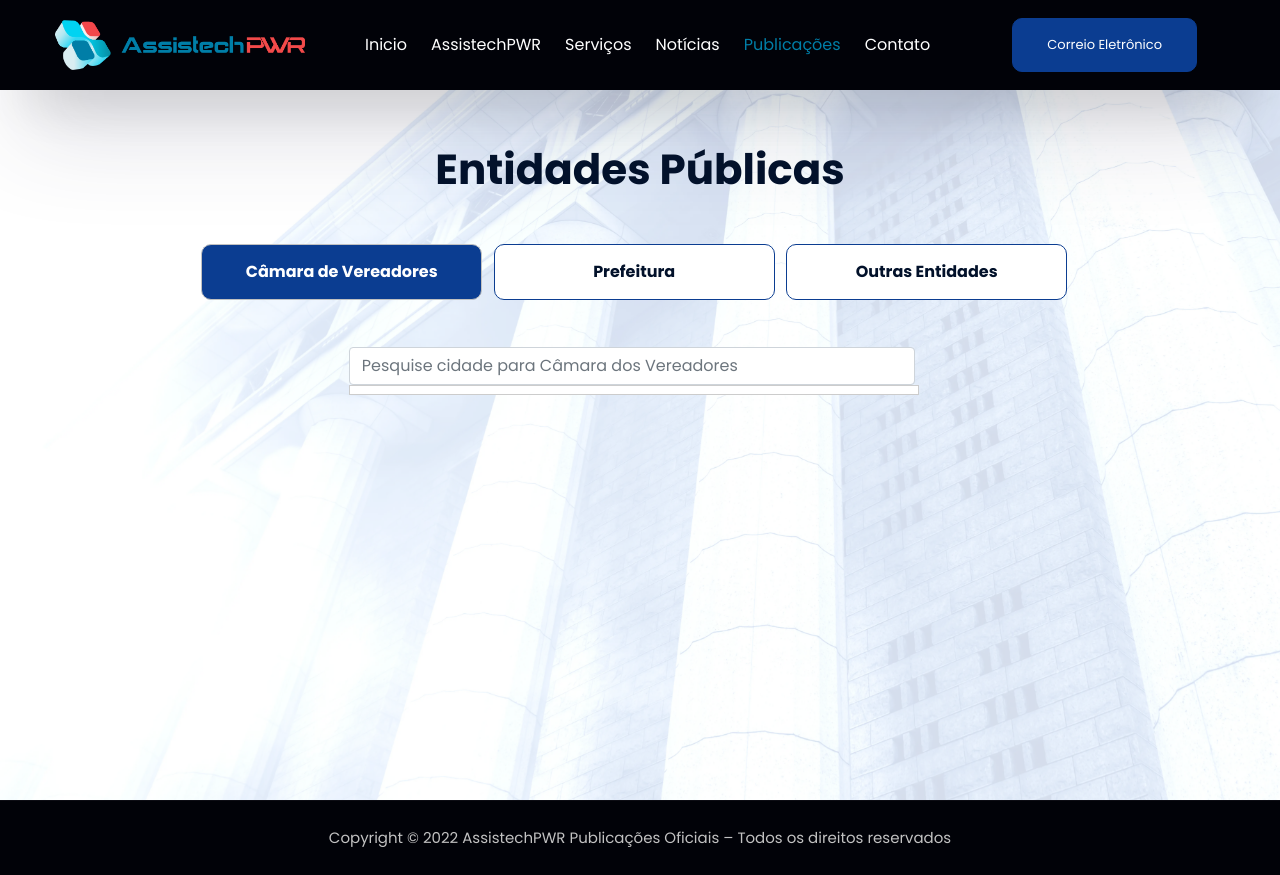
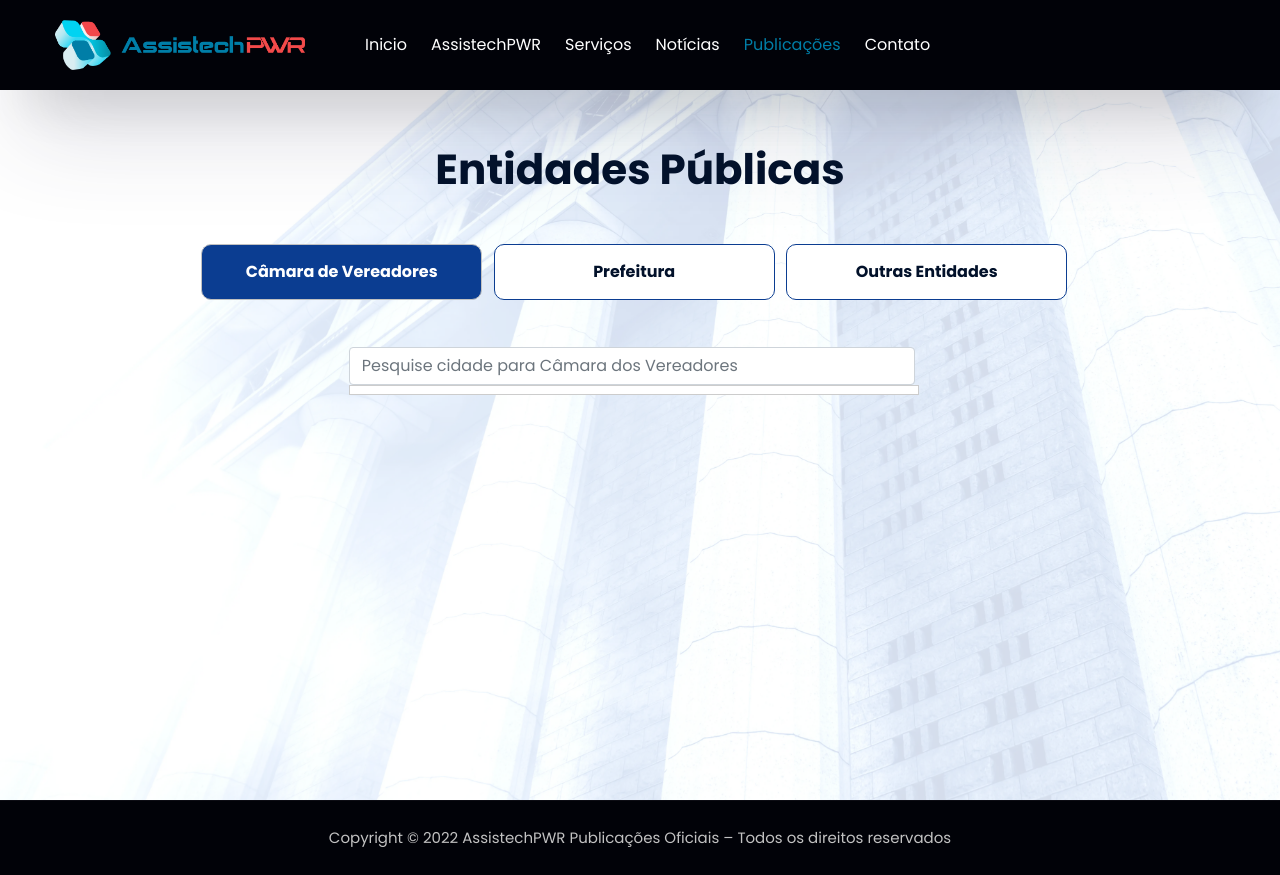
Before and after one commit to rayansl0302/lp-assistech, a website: page entidades-publicas.html in a window 1280 px wide. Drawn offline with nearby package versions, Linux system fonts and the light colour scheme.

Commit message:
removendo correio

```diff
--- a/entidades-publicas.html
+++ b/entidades-publicas.html
@@ -84,14 +84,6 @@
               </li>
             </ul>
             <ul class="navbar-nav search-right mt-lg-0 mt-2">
-              <li class="nav-item me-lg-3">
-                <a
-                  target="_blank"
-                  href="https://assistechpublicacoes.com.br/wp-login.php?redirect_to=https%3A%2F%2Fassistechpublicacoes.com.br%2Fcorreio%2F"
-                  class="phone-btn btn btn-primary btn-style-correio d-none d-lg-block btn-style ms-2"
-                  >Correio Eletrônico</a
-                >
-              </li>
             </ul>
           </div>
         </nav>
```
Also changed, not shown: noticia-detalhe.html (+0 -8 lines).
